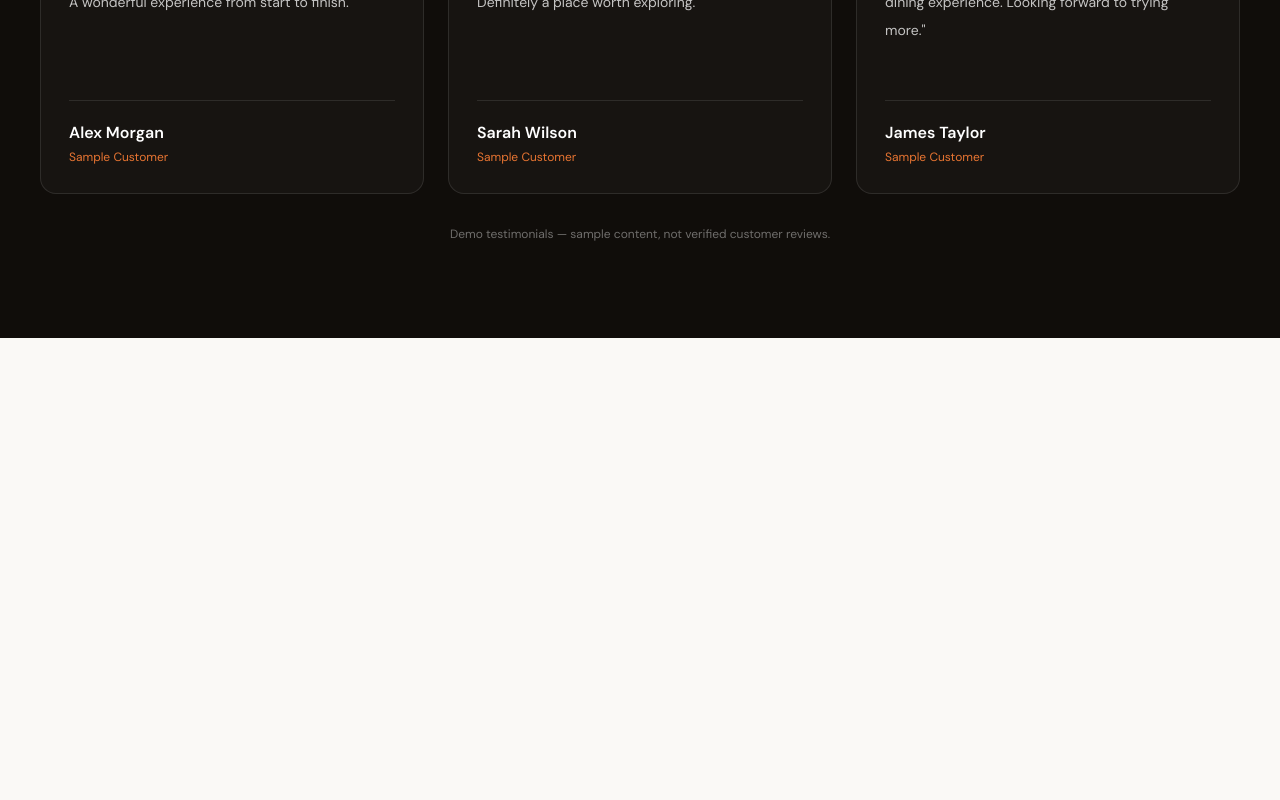
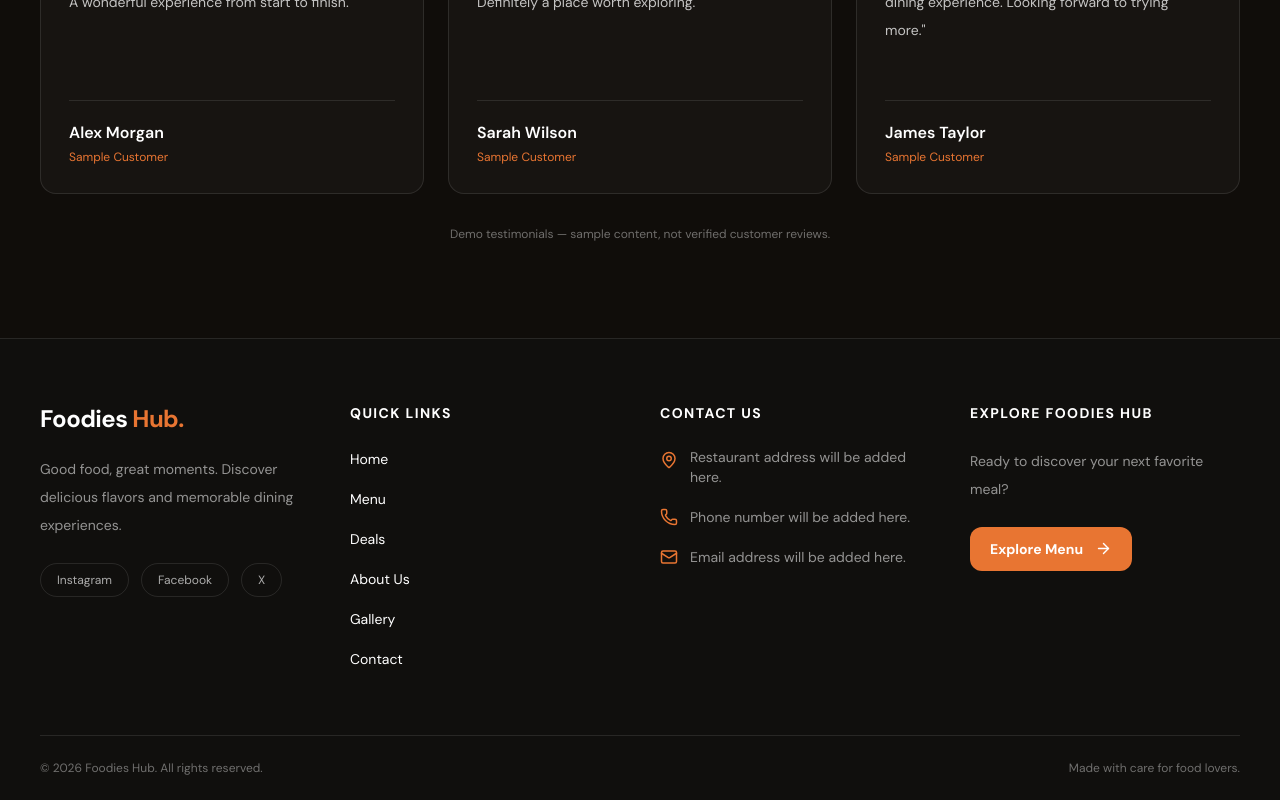
Before and after one commit to syedfurqanullah/foodies-hub-restaurant, a Next.js app: page / in a window 1280 px wide. Shown: the part 4129-4929 px from the top of the page. Before the commit the page ends 4467 px from the top, so only its background shows below. Built offline with nearby package versions, Linux system fonts and the light colour scheme; a web font is replaced by a local one.

Commit message:
feat: add global website footer

```diff
--- /dev/null
+++ b/src/app/components/layout/Footer.tsx
@@ -0,0 +1,123 @@
+
+import Link from "next/link";
+import {
+
+    MapPin,
+    Phone,
+    Mail,
+    ArrowRight,
+} from "lucide-react";
+import Container from "../ui/Container";
+
+const footerLinks = [
+    { label: "Home", href: "/" },
+    { label: "Menu", href: "/menu" },
+    { label: "Deals", href: "/deals" },
+    { label: "About Us", href: "/about" },
+    { label: "Gallery", href: "/gallery" },
+    { label: "Contact", href: "/contact" },
+];
+
+export default function Footer() {
+    return (
+        <footer className="border-t border-white/10 bg-[#100F0D] text-white">
+            <Container size="wide">
+                <div className="grid gap-12 py-16 md:grid-cols-2 lg:grid-cols-4 lg:gap-10">
+                    {/* Brand */}
+                    <div>
+                        <Link href="/" className="text-2xl font-bold tracking-tight">
+                            Foodies <span className="text-brand-accent">Hub.</span>
+                        </Link>
+
+                        <p className="mt-5 max-w-xs text-sm leading-7 text-white/55">
+                            Good food, great moments. Discover delicious flavors and
+                            memorable dining experiences.
+                        </p>
+
+                        <div className="mt-6 flex gap-3">
+                            {["Instagram", "Facebook", "X"].map((social) => (
+                                <span
+                                    key={social}
+                                    className="rounded-full border border-white/10 px-4 py-2 text-xs text-white/65 transition hover:border-brand-accent hover:text-brand-accent"
+                                >
+                                    {social}
+                                </span>
+                            ))}
+                        </div>
+                    </div>
+
+                    {/* Quick Links */}
+                    <div>
+                        <h3 className="text-sm font-bold uppercase tracking-widest">
+                            Quick Links
+                        </h3>
+
+                        <ul className="mt-6 space-y-4">
+                            {footerLinks.map((link) => (
+                                <li key={link.href}>
+                                    <Link
+                                        href={link.href}
+                                        className="text-sm text-white/55 transition hover:text-brand-accent"
+                                    >
+                                        {link.label}
+                                    </Link>
+                                </li>
+                            ))}
+                        </ul>
+                    </div>
+
+                    {/* Contact */}
+                    <div>
+                        <h3 className="text-sm font-bold uppercase tracking-widest">
+                            Contact Us
+                        </h3>
+
+                        <ul className="mt-6 space-y-5 text-sm text-white/55">
+                            <li className="flex items-start gap-3">
+                                <MapPin size={18} className="mt-1 shrink-0 text-brand-accent" />
+                                <span>Restaurant address will be added here.</span>
+                            </li>
+
+                            <li className="flex items-center gap-3">
+                                <Phone size={18} className="shrink-0 text-brand-accent" />
+                                <span>Phone number will be added here.</span>
+                            </li>
+
+                            <li className="flex items-center gap-3">
+                                <Mail size={18} className="shrink-0 text-brand-accent" />
+                                <span>Email address will be added here.</span>
+                            </li>
+                        </ul>
+                    </div>
+
+                    {/* CTA */}
+                    <div>
+                        <h3 className="text-sm font-bold uppercase tracking-widest">
+                            Explore Foodies Hub
+                        </h3>
+
+                        <p className="mt-6 text-sm leading-7 text-white/55">
+                            Ready to discover your next favorite meal?
+                        </p>
+
+                        <Link
+                            href="/menu"
+                            className="mt-6 inline-flex items-center gap-3 rounded-xl bg-brand-accent px-5 py-3 text-sm font-bold text-white transition hover:bg-orange-600"
+                        >
+                            Explore Menu
+                            <ArrowRight size={17} />
+                        </Link>
+                    </div>
+                </div>
+
+                {/* Bottom Bar */}
+                <div className="flex flex-col gap-3 border-t border-white/10 py-6 text-center text-xs text-white/40 sm:flex-row sm:items-center sm:justify-between sm:text-left">
+                    <p>
+                        © {new Date().getFullYear()} Foodies Hub. All rights reserved.
+                    </p>
+                    <p>Made with care for food lovers.</p>
+                </div>
+            </Container>
+        </footer>
+    );
+}
--- a/src/app/layout.tsx
+++ b/src/app/layout.tsx
@@ -2,6 +2,7 @@
 import type { Metadata } from "next";
 import { DM_Sans, Playfair_Display } from "next/font/google";
 import "./globals.css";
+import Footer from "./components/layout/Footer";
 
 const dmSans = DM_Sans({
   variable: "--font-dm-sans",
@@ -30,6 +31,7 @@ export default function RootLayout({
     <html lang="en">
       <body className={`${dmSans.variable} ${playfair.variable}`}>
         {children}
+        <Footer />
       </body>
     </html>
   );
```
